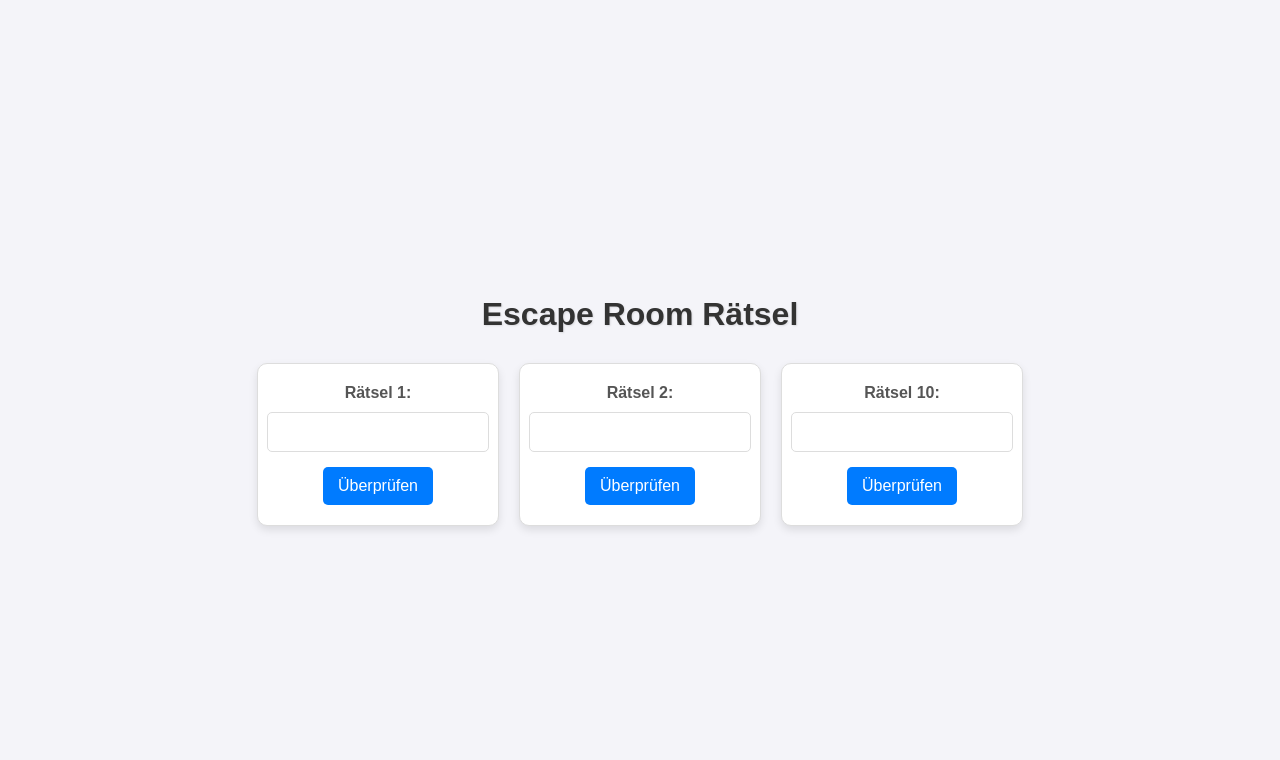
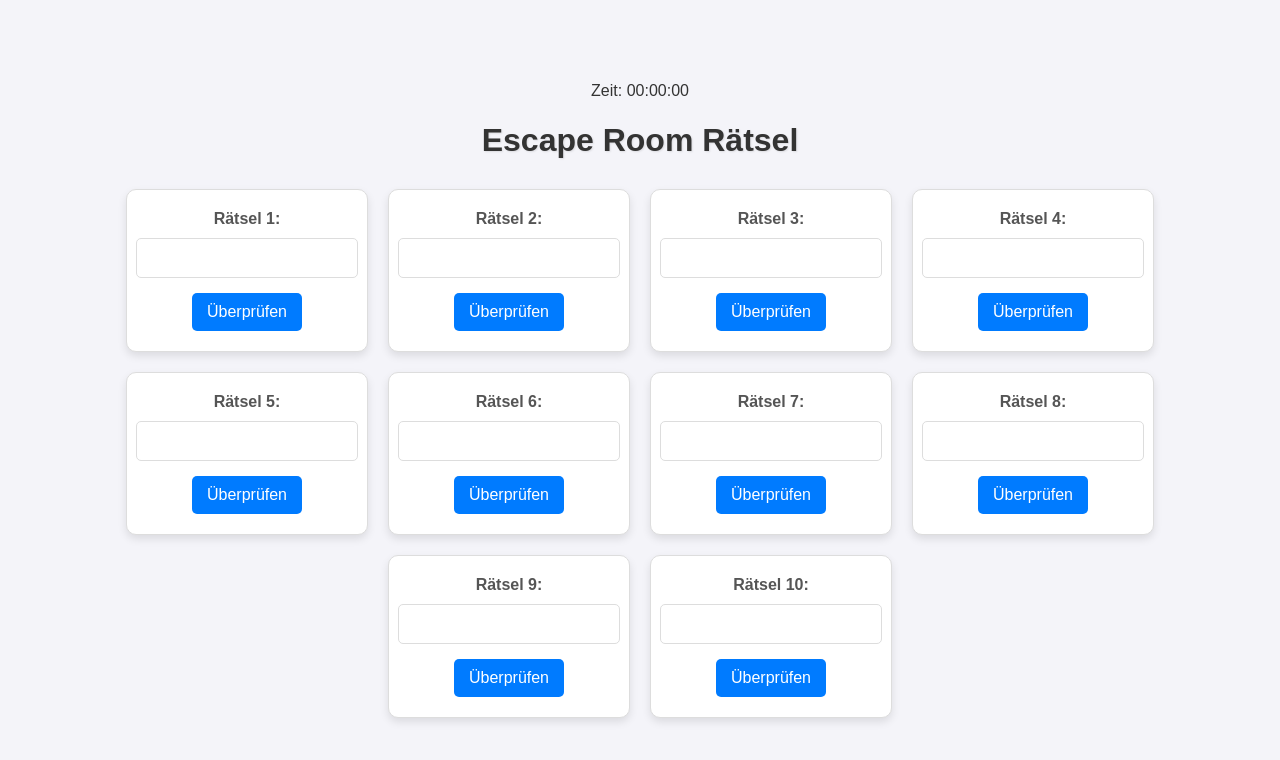
Before and after one commit to Dennigkofen/Escape_Room, a plain HTML site: page index.html in a window 1280 px wide. Drawn offline with Linux system fonts and the light colour scheme.

Commit message:
Update index.html

```diff
--- a/index.html
+++ b/index.html
@@ -7,6 +7,7 @@
     <link rel="stylesheet" href="styles.css">
 </head>
 <body>
+    <div id="timer">Zeit: 00:00:00</div> <!-- Timer oben auf der Seite -->
     <h1>Escape Room Rätsel</h1>
     <div class="container">
         <!-- Beispiel für 10 Rätsel -->
@@ -20,8 +21,41 @@
             <input type="text" id="input2">
             <button onclick="checkCode('input2', 'riddle2', 'code2')">Überprüfen</button>
         </div>
-        <!-- Füge hier die restlichen Rätsel hinzu -->
-        <!-- Zum Beispiel: -->
+        <div class="riddle" id="riddle3">
+            <label for="input3">Rätsel 3:</label>
+            <input type="text" id="input3">
+            <button onclick="checkCode('input3', 'riddle3', 'code3')">Überprüfen</button>
+        </div>
+        <div class="riddle" id="riddle4">
+            <label for="input4">Rätsel 4:</label>
+            <input type="text" id="input4">
+            <button onclick="checkCode('input4', 'riddle4', 'code4')">Überprüfen</button>
+        </div>
+        <div class="riddle" id="riddle5">
+            <label for="input5">Rätsel 5:</label>
+            <input type="text" id="input5">
+            <button onclick="checkCode('input5', 'riddle5', 'code5')">Überprüfen</button>
+        </div>
+        <div class="riddle" id="riddle6">
+            <label for="input6">Rätsel 6:</label>
+            <input type="text" id="input6">
+            <button onclick="checkCode('input6', 'riddle6', 'code6')">Überprüfen</button>
+        </div>
+        <div class="riddle" id="riddle7">
+            <label for="input7">Rätsel 7:</label>
+            <input type="text" id="input7">
+            <button onclick="checkCode('input7', 'riddle7', 'code7')">Überprüfen</button>
+        </div>
+        <div class="riddle" id="riddle8">
+            <label for="input8">Rätsel 8:</label>
+            <input type="text" id="input8">
+            <button onclick="checkCode('input8', 'riddle8', 'code8')">Überprüfen</button>
+        </div>
+        <div class="riddle" id="riddle9">
+            <label for="input9">Rätsel 9:</label>
+            <input type="text" id="input9">
+            <button onclick="checkCode('input9', 'riddle9', 'code9')">Überprüfen</button>
+        </div>
         <div class="riddle" id="riddle10">
             <label for="input10">Rätsel 10:</label>
             <input type="text" id="input10">
```
